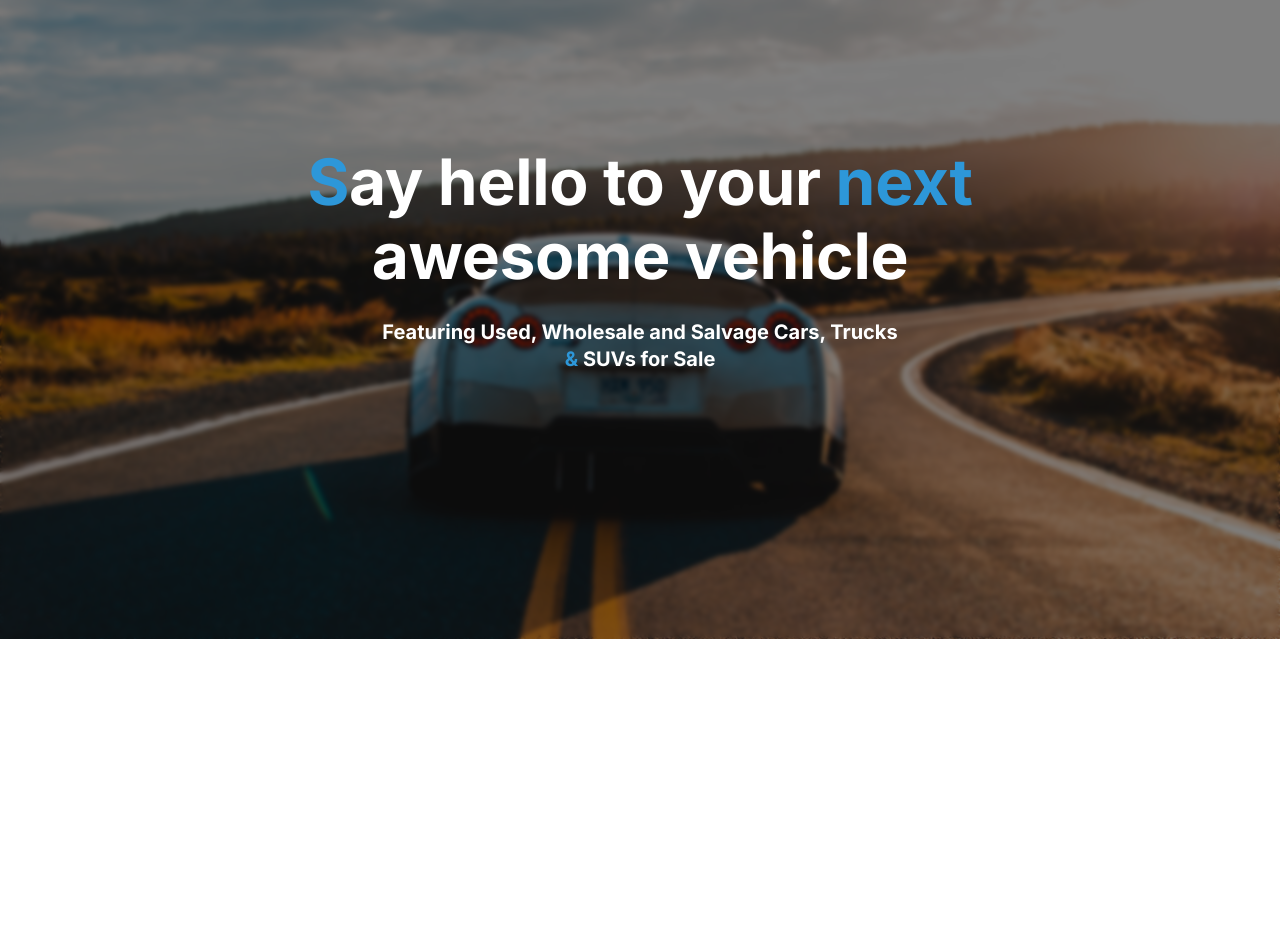
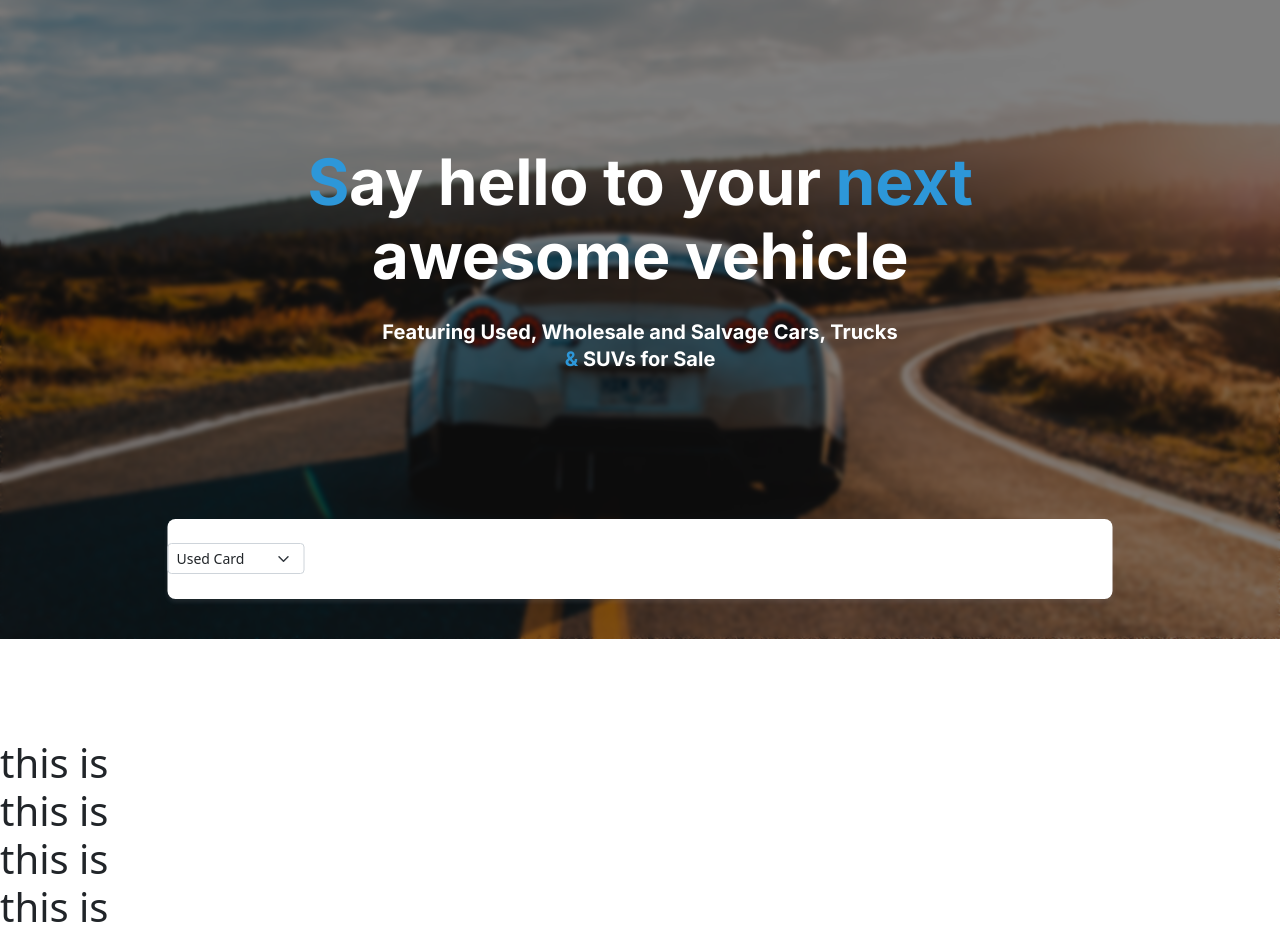
Before and after one commit to mdshakilahmad/car, a plain HTML site: page index.html in a window 1280 px wide. Shown: the part 84-1018 px from the top of the page. Before the commit the page ends 800 px from the top, so only its background shows below. Drawn offline with Linux system fonts and the light colour scheme.

Commit message:
banner bottom

```diff
--- a/css/style.css
+++ b/css/style.css
@@ -170,7 +170,6 @@ header .menu ul li {
     padding-bottom: 266px;
     position: relative;
     z-index: 1;
-    overflow: hidden;
 }
 
 .banner_area::before {
@@ -226,4 +225,20 @@ p {
 
 }
 
+.banner_bottom {
+    position: absolute;
+    bottom: 0;
+    left: 50%;
+    right: 50%;
+    width: 945px;
+    height: 80px;
+    transform: translate(-50%, -50%);
+    background: #FFFFFF;
+    box-shadow: 0px 3px 4px rgba(153, 155, 168, 0.15);
+    border-radius: 8px;
+}
+
 /* banner area end */
+.slider_area h1:nth-child(1) {
+    margin-top: 100px;
+}
--- a/index.html
+++ b/index.html
@@ -71,9 +71,36 @@
             </div>
           </div>
         </div>
+        <div class="banner_bottom">
+          <div class="row">
+            <div class="col-md-2">
+              <p>Type</p>
+              <select
+                class="form-select form-select-sm"
+                aria-label=".form-select-sm example"
+              >
+                <option selected>Used Card</option>
+                <option value="1">One</option>
+                <option value="2">Two</option>
+                <option value="3">Three</option>
+              </select>
+            </div>
+            <div class="col-md-2"></div>
+            <div class="col-md-2"></div>
+            <div class="col-md-2"></div>
+            <div class="col-md-2"></div>
+            <div class="col-md-2"></div>
+          </div>
+        </div>
       </div>
     </section>
     <!-- banner area end -->
+    <section class="slider_area">
+      <h1>this is</h1>
+      <h1>this is</h1>
+      <h1>this is</h1>
+      <h1>this is</h1>
+    </section>
     <script src="js/jquery-3.6.1.min.js"></script>
     <script src="js/plugins.js"></script>
     <script src="js/bootstrap.bundle.min.js"></script>
```
